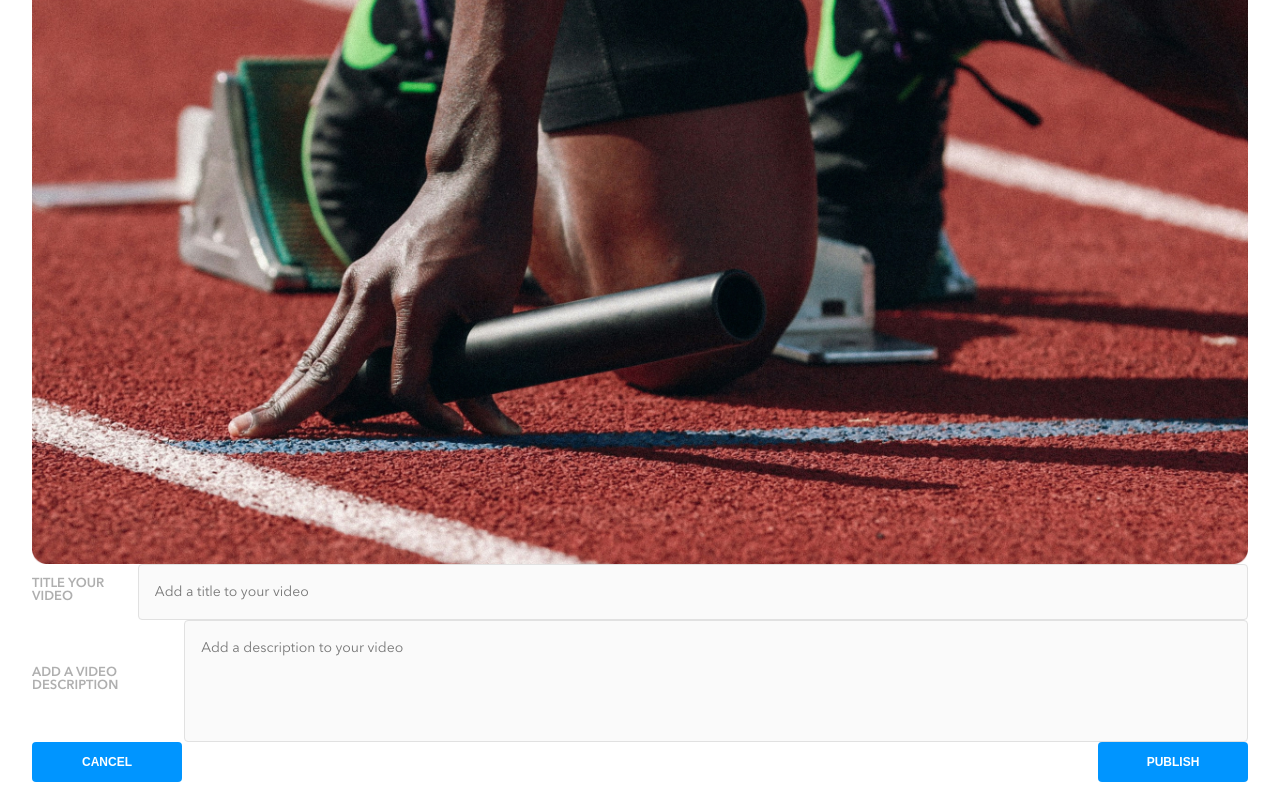
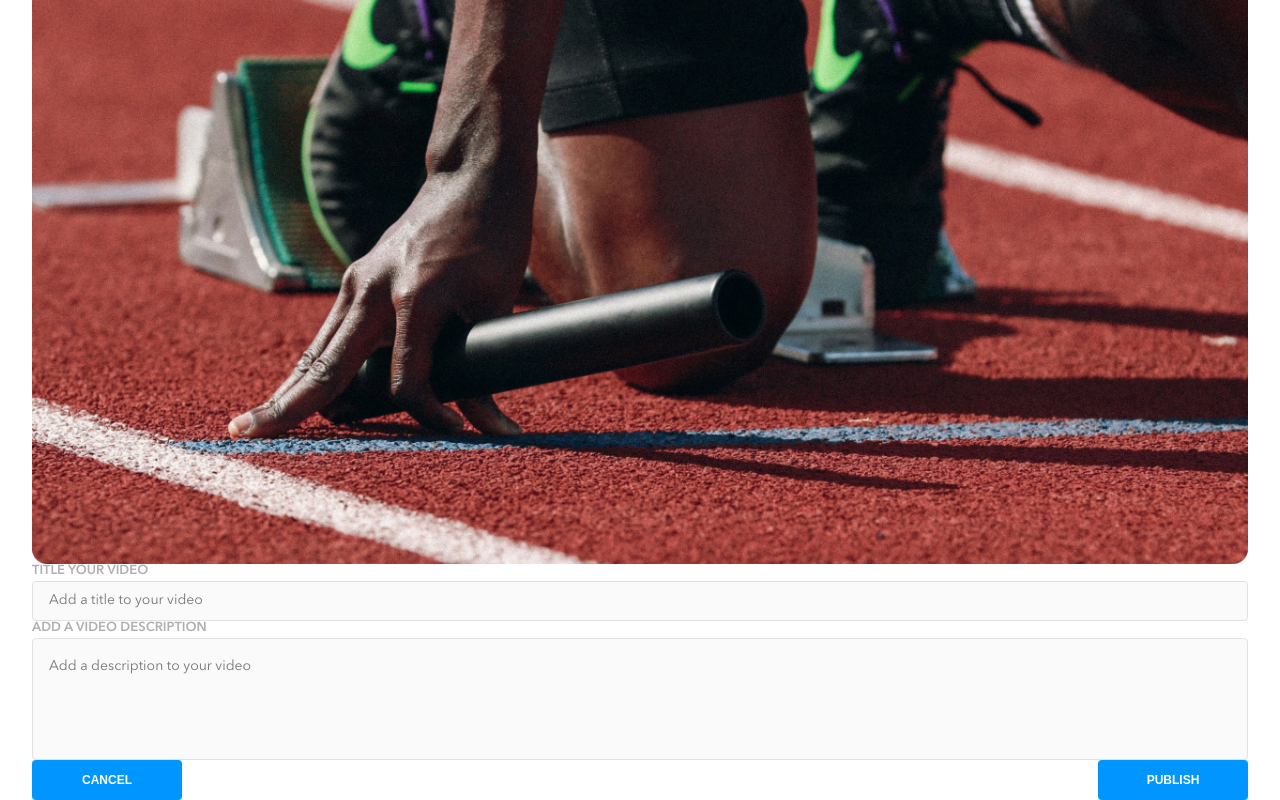
Before and after one commit to silvhua-Lighthouse/silvia-hua-brainflix, a React (Vite) app: page /upload in a window 1280 px wide. Shown: the part 275-1075 px from the top of the page. Built offline with nearby package versions, Linux system fonts and the light colour scheme; no server answers.

Commit message:
apply FormField styling to VideoUpload()

```diff
--- a/src/pages/VideoUpload/VideoUpload.jsx
+++ b/src/pages/VideoUpload/VideoUpload.jsx
@@ -8,10 +8,10 @@ const VideoUpload = () => {
   const inputPropsTitle = {
     id:"title",
     name:"title",
-    className:"upload__input-field",
+    className:"form-field__input",
     label: {
         labelText: 'Title your video',
-        inputContainerClassName: 'upload__input-container'
+        inputContainerClassName: 'form-field__container'
         },
     placeholder:"Add a title to your video",
     type:"input",
@@ -19,10 +19,10 @@ const VideoUpload = () => {
   }
   const inputPropsDescription = {id:"description",
     name:"description",
-    className:"upload__input-field",
+    className:"",
     label: {
         labelText: 'Add a video description',
-        inputContainerClassName: 'upload__input-container'
+        inputContainerClassName: 'form-field__container'
         },
     placeholder:"Add a description to your video",
     type:"textarea",
```
